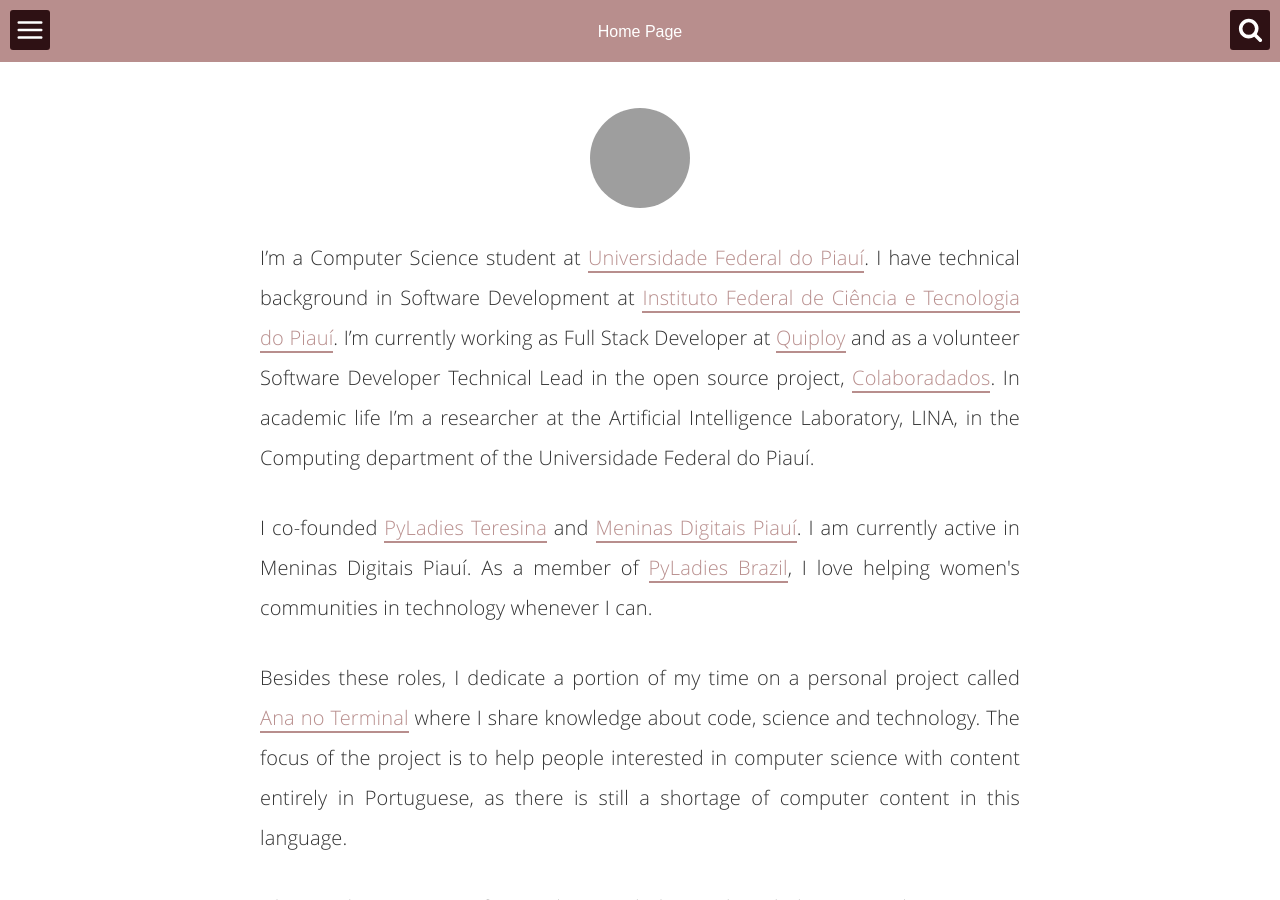
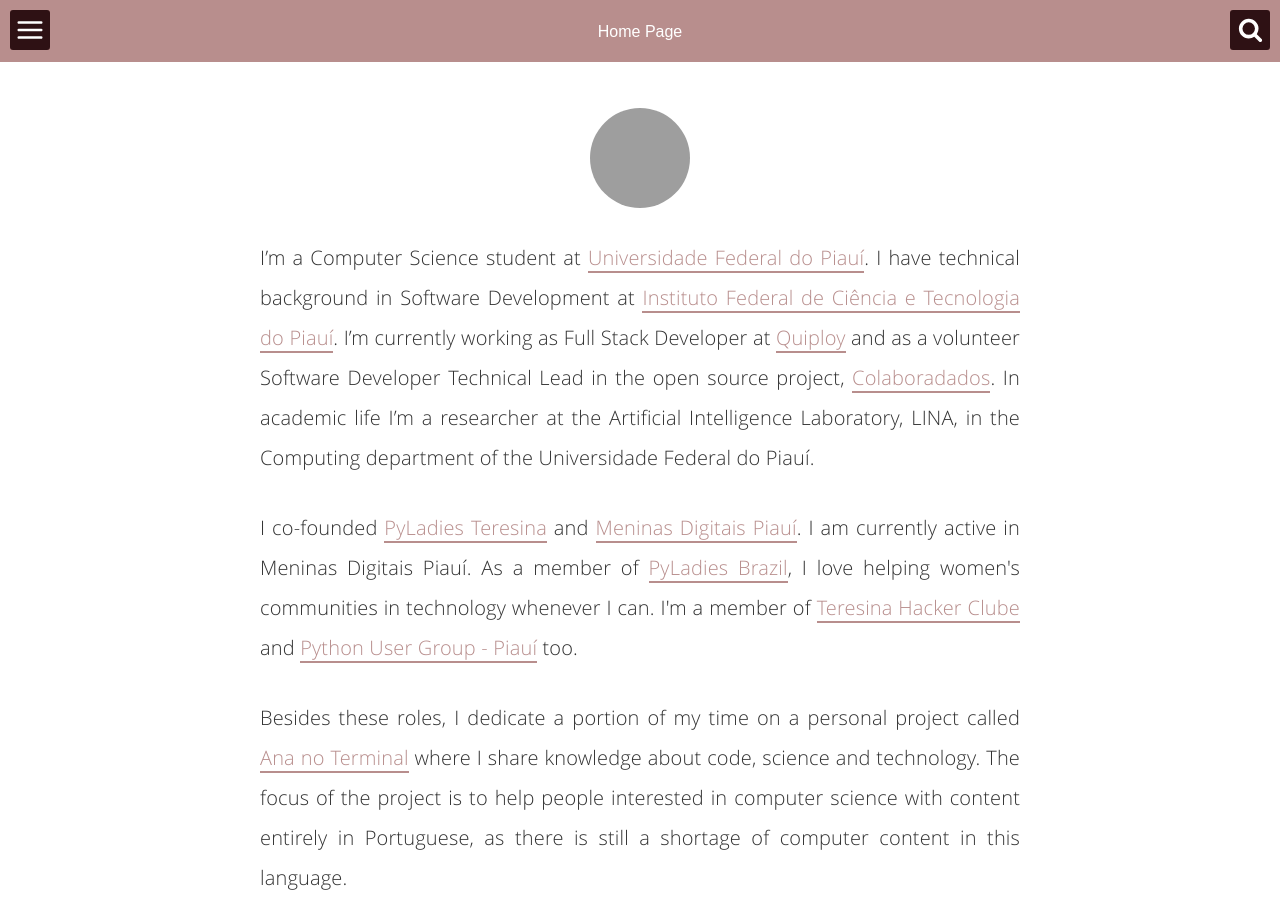
Before and after one commit to anapauladsmendes/anapauladsmendes.github.io, a Jekyll site: the page built from about.html, in a window 1280 px wide and 900 px high. Built offline with Jekyll 4.4.1, drawn with Linux system fonts in a browser that asks for light colours; grey boxes are pictures that could not be loaded.

Commit message:
Add information

```diff
--- a/about.html
+++ b/about.html
@@ -13,7 +13,7 @@
 		I’m a Computer Science student at <a href="http://ufpi.br/">Universidade Federal do Piauí</a>. I have technical background in Software Development at <a href="https://www.ifpi.edu.br/">Instituto Federal de Ciência e Tecnologia do Piauí</a>. I’m currently working as Full Stack Developer at <a href="https://www.quiploy.com/">Quiploy</a> and as a volunteer Software Developer Technical Lead in the open source project, <a href="http://colaboradados.com.br/">Colaboradados</a>. In academic life I’m a researcher at the Artificial Intelligence Laboratory, LINA, in the Computing department of the Universidade Federal do Piauí.
 	</p>
 	<p class="description">
-		I co-founded <a href="https://pyladiesteresina.github.io/">PyLadies Teresina</a> and <a href="https://meninasdigitaispiaui.github.io/">Meninas Digitais Piauí</a>. I am currently active in Meninas Digitais Piauí. As a member of <a href="http://brazil.pyladies.com/">PyLadies Brazil</a>, I love helping women's communities in technology whenever I can.
+		I co-founded <a href="https://pyladiesteresina.github.io/">PyLadies Teresina</a> and <a href="https://meninasdigitaispiaui.github.io/">Meninas Digitais Piauí</a>. I am currently active in Meninas Digitais Piauí. As a member of <a href="http://brazil.pyladies.com/">PyLadies Brazil</a>, I love helping women's communities in technology whenever I can. I'm a member of <a href="https://teresinahc.github.io/">Teresina Hacker Clube</a> and <a href="https://pugpi.github.io/">Python User Group - Piauí</a> too.
 	</p>
 	<p class="description">
 		Besides these roles, I dedicate a portion of my time on a personal project called <a href="https://ananoterminal.github.io/">Ana no Terminal</a> where I share knowledge about code, science and technology. The focus of the project is to help people interested in computer science with content entirely in Portuguese, as there is still a shortage of computer content in this language.
```
